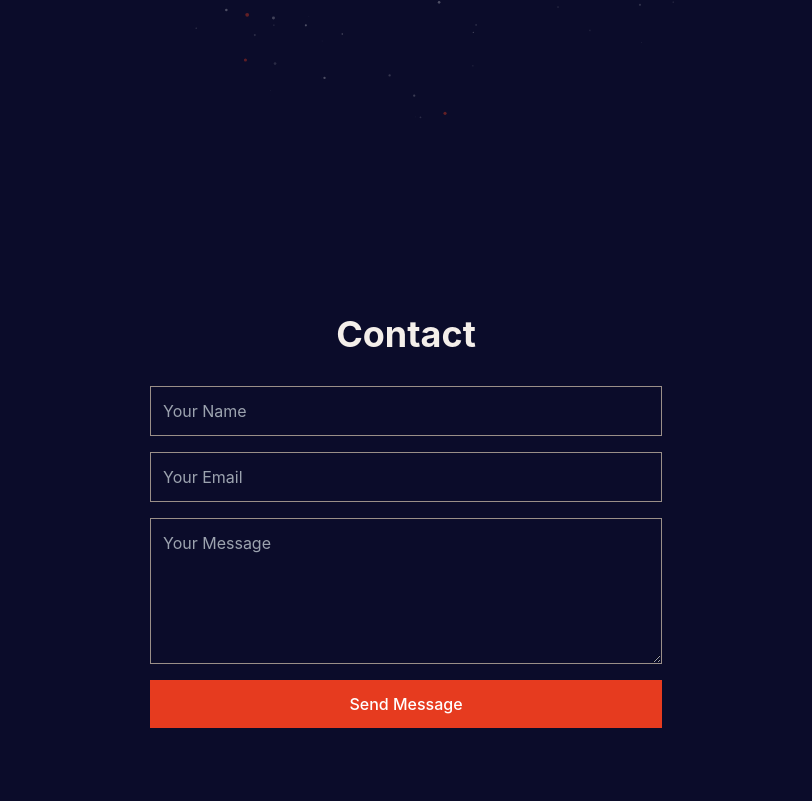
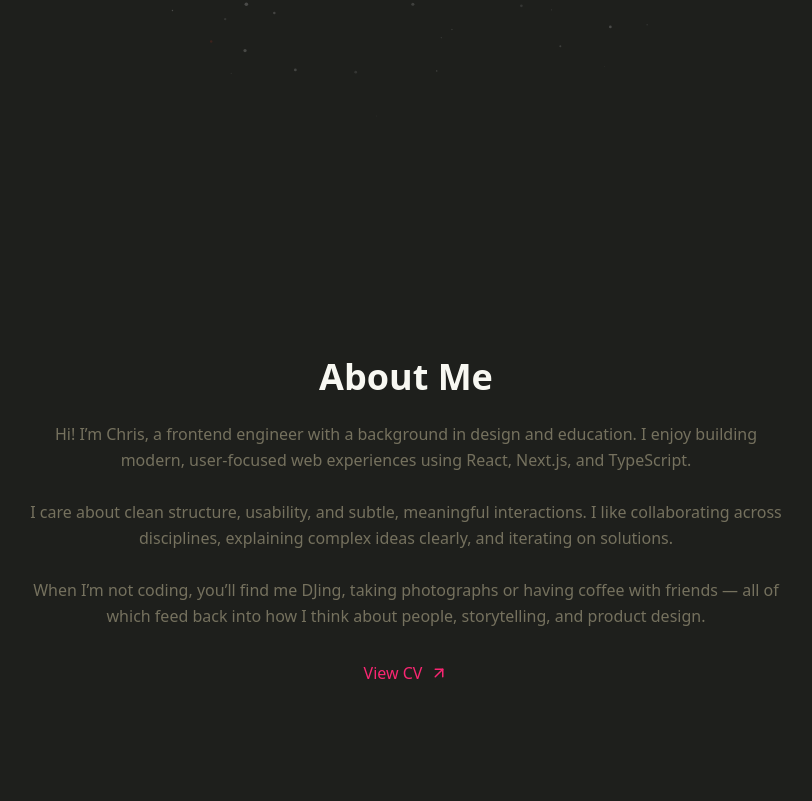
Before and after one commit to Chrisfitzz/MyWebPortfolio, a Next.js app: page / in a window 1280 px wide. Shown: the part 679-1480 px from the top of the page, without its empty margins (234-1046 px from the left). Built offline with nearby package versions, Linux system fonts and the light colour scheme.

Commit message:
Fixed Ts errors for deployment

```diff
--- a/app/globals.css
+++ b/app/globals.css
@@ -3,25 +3,19 @@
 @tailwind utilities;
 
 :root {
-  --bg-main: #0b0c2a; /* deep midnight blue */
-  --accent: #e63b1f; /* crimson */
-  --cream: #f4efea; /* light text */
-  --muted: #9a8f88; /* secondary text */
+  /* Monokai Base (dark background) */
+  --bg-main: #1e1f1c; /* deep monokai slate */
+
+  /* Text colors */
+  --cream: #f8f8f2;    /* soft white */
+  --muted: #75715e;    /* muted olive-grey */
+
+  /* Accent colors */
+  --accent: #f92672;   /* monokai pink (strong but elegant) */
+  --accent-yellow: #e6db74;
+  --accent-green: #a6e22e;
+  --accent-blue: #66d9ef;
+
+  /* Borders + subtle UI elements */
+  --border: #3e3d32;
 }
-
-body {
-  margin: 0;
-  padding: 0;
-  background: var(--bg-main);
-  color: var(--cream);
-  font-family: Inter, system-ui, sans-serif;
-  scroll-behavior: smooth;
-}
-
-html {
-  scroll-snap-type: y mandatory;
-}
-
-section {
-  scroll-snap-align: start;
-}
--- a/components/AboutSection.tsx
+++ b/components/AboutSection.tsx
@@ -1,81 +1,47 @@
 "use client";
 
-import React, { forwardRef, useState } from "react";
+import React, { forwardRef } from "react";
+import { ArrowUpRight } from "lucide-react";
 
-interface ContactSectionProps {
-    id?: string;
-}
+type AboutSectionProps = { id?: string };
 
-const ContactSection = forwardRef<HTMLDivElement, ContactSectionProps>(
-    (props, ref) => {
-        const [formData, setFormData] = useState({
-            name: "",
-            email: "",
-            message: "",
-        });
-
-        const handleChange = (
-            e: React.ChangeEvent<HTMLInputElement | HTMLTextAreaElement>
-        ) => {
-            setFormData({ ...formData, [e.target.name]: e.target.value });
-        };
-
-        const handleSubmit = (e: React.FormEvent) => {
-            e.preventDefault();
-            alert(
-                "Message submitted! (In a real app, this would send an email.)"
-            );
-            setFormData({ name: "", email: "", message: "" });
-        };
-
+const AboutSection = forwardRef<HTMLDivElement, AboutSectionProps>((props, ref) => {
     return (
         <section
             ref={ref}
             id={props.id}
-                className="min-h-screen flex flex-col justify-center items-center px-6 bg-[var(--bg-main)] scroll-snap-start"
+            className="h-screen flex flex-col justify-center items-center text-center px-6 bg-[var(--bg-main)]"
         >
-                <h2 className="text-4xl font-bold mb-8 text-[var(--cream)]">Contact</h2>
-                <form
-                    onSubmit={handleSubmit}
-                    className="flex flex-col gap-4 w-full max-w-lg"
+            <h2 className="text-4xl font-bold mb-6 text-[var(--cream)]">About Me</h2>
+            <p className="max-w-3xl text-[var(--muted)] leading-relaxed">
+                Hi! I’m Chris, a frontend engineer with a background in design and
+                education. I enjoy building modern, user-focused web experiences using
+                React, Next.js, and TypeScript.
+                <br />
+                <br />
+                I care about clean structure, usability, and subtle, meaningful
+                interactions. I like collaborating across disciplines, explaining
+                complex ideas clearly, and iterating on solutions.
+                <br />
+                <br />
+                When I’m not coding, you’ll find me DJing, taking photographs or having
+                coffee with friends — all of which feed back into how I think about
+                people, storytelling, and product design.
+            </p>
+
+            {/* CV link */}
+            <a
+                href="/MyCV.pdf"
+                target="_blank"
+                rel="noopener noreferrer"
+                className="mt-8 inline-flex items-center gap-2 text-[var(--accent)] font-medium hover:text-red-700 transition"
             >
-                    <input
-                        type="text"
-                        name="name"
-                        placeholder="Your Name"
-                        value={formData.name}
-                        onChange={handleChange}
-                        className="p-3 bg-[var(--bg-main)] border border-[var(--muted)] text-[var(--cream)] focus:outline-none"
-                        required
-                    />
-                    <input
-                        type="email"
-                        name="email"
-                        placeholder="Your Email"
-                        value={formData.email}
-                        onChange={handleChange}
-                        className="p-3 bg-[var(--bg-main)] border border-[var(--muted)] text-[var(--cream)] focus:outline-none"
-                        required
-                    />
-                    <textarea
-                        name="message"
-                        placeholder="Your Message"
-                        value={formData.message}
-                        onChange={handleChange}
-                        rows={5}
-                        className="p-3 bg-[var(--bg-main)] border border-[var(--muted)] text-[var(--cream)] focus:outline-none"
-                        required
-                    />
-                    <button
-                        type="submit"
-                        className="px-6 py-3 bg-[var(--accent)] text-white font-medium hover:bg-black transition"
-                    >
-                        Send Message
-                    </button>
-                </form>
+                View CV
+                <ArrowUpRight size={18} />
+            </a>
         </section>
     );
-    }
-);
+});
 
-export default ContactSection;
+AboutSection.displayName = "AboutSection";
+export default AboutSection;
--- a/components/ContactSection.tsx
+++ b/components/ContactSection.tsx
@@ -2,9 +2,7 @@
 
 import React, { forwardRef, useState } from "react";
 
-interface ContactSectionProps {
-  id?: string;
-}
+type ContactSectionProps = { id?: string };
 
 const ContactSection = forwardRef<HTMLDivElement, ContactSectionProps>(
     (props, ref) => {
@@ -22,9 +20,7 @@ const ContactSection = forwardRef<HTMLDivElement, ContactSectionProps>(
 
         const handleSubmit = (e: React.FormEvent) => {
             e.preventDefault();
-        alert(
-            "Message submitted! (In a real app, this would send an email.)"
-        );
+            alert("Message submitted! (Hook this up to Formspree or email API.)");
             setFormData({ name: "", email: "", message: "" });
         };
 
@@ -32,7 +28,7 @@ const ContactSection = forwardRef<HTMLDivElement, ContactSectionProps>(
             <section
                 ref={ref}
                 id={props.id}
-              className="min-h-screen flex flex-col justify-center items-center px-6 bg-[var(--bg-main)] scroll-snap-start"
+                className="min-h-screen flex flex-col justify-center items-center px-6 bg-[var(--bg-main)]"
             >
                 <h2 className="text-4xl font-bold mb-8 text-[var(--cream)]">Contact</h2>
                 <form
@@ -78,4 +74,5 @@ const ContactSection = forwardRef<HTMLDivElement, ContactSectionProps>(
     }
 );
 
+ContactSection.displayName = "ContactSection";
 export default ContactSection;
--- a/components/GalaxyParticles.tsx
+++ b/components/GalaxyParticles.tsx
@@ -3,14 +3,16 @@
 import { useEffect, useRef } from "react";
 
 export default function GalaxyParticles() {
-  const canvasRef = useRef<HTMLCanvasElement>(null);
+  const canvasRef = useRef<HTMLCanvasElement | null>(null);
 
   useEffect(() => {
-    const canvas = canvasRef.current!;
-    const ctx = canvas.getContext("2d")!;
+    const canvas = canvasRef.current;
+    if (!canvas) return;
+    const ctx = canvas.getContext("2d");
+    if (!ctx) return;
+
     let w = window.innerWidth;
     let h = window.innerHeight;
-
     canvas.width = w;
     canvas.height = h;
 
@@ -22,13 +24,12 @@ export default function GalaxyParticles() {
     };
     window.addEventListener("resize", resize);
 
-    // Increased particle count slightly
-    const particles = Array.from({ length: 500 }).map(() => ({
+    const particles = Array.from({ length: 400 }).map(() => ({
       angle: Math.random() * Math.PI * 2,
       radius: Math.random() * Math.min(w, h) * 0.5,
-      speed: 0.0003 + Math.random() * 0.0006,
-      size: Math.random() * 1.2 + 0.3,
-      color: Math.random() > 0.9 ? "crimson" : "white", // slightly more crimson
+      speed: 0.0005 + Math.random() * 0.0007,
+      size: Math.random() * 1.5 + 0.3,
+      color: Math.random() > 0.9 ? "crimson" : "white",
       twinkleOffset: Math.random() * 1000,
     }));
 
@@ -40,21 +41,17 @@ export default function GalaxyParticles() {
         const x = w / 2 + Math.cos(p.angle) * p.radius;
         const y = h / 2 + Math.sin(p.angle) * p.radius;
 
-        // Twinkle effect, more dramatic
         const alpha =
             p.color === "crimson"
-                ? 0.25 + 0.15 * Math.sin(time / 400 + p.twinkleOffset) // base brighter, bigger swing
-                : 0.18 + 0.1 * Math.sin(time / 600 + p.twinkleOffset);
-
-        // Make crimson particles slightly bigger
-        const size = p.color === "crimson" ? p.size * 1.5 : p.size;
+                ? 0.25 + 0.1 * Math.sin(time / 500 + p.twinkleOffset)
+                : 0.15 + 0.05 * Math.sin(time / 700 + p.twinkleOffset);
 
         ctx.beginPath();
-        ctx.arc(x, y, size, 0, Math.PI * 2);
+        ctx.arc(x, y, p.size, 0, Math.PI * 2);
         ctx.fillStyle =
             p.color === "crimson"
-                ? `rgba(230, 59, 31, ${alpha})`
-                : `rgba(255, 255, 255, ${alpha})`;
+                ? `rgba(230,59,31,${alpha})`
+                : `rgba(255,255,255,${alpha})`;
         ctx.fill();
       });
 
@@ -62,7 +59,6 @@ export default function GalaxyParticles() {
     };
 
     requestAnimationFrame(animate);
-
     return () => window.removeEventListener("resize", resize);
   }, []);
 
--- a/components/ProjectSection.tsx
+++ b/components/ProjectSection.tsx
@@ -26,17 +26,15 @@ const sampleProjects: Project[] = [
   },
 ];
 
-interface ProjectsSectionProps {
-  id?: string;
-}
+type ProjectSectionProps = { id?: string };
 
-const ProjectsSection = forwardRef<HTMLDivElement, ProjectsSectionProps>(
+const ProjectSection = forwardRef<HTMLDivElement, ProjectSectionProps>(
     (props, ref) => {
       return (
           <section
               ref={ref}
               id={props.id}
-              className="min-h-screen flex flex-col justify-center items-center text-center px-6 bg-[var(--bg-main)] scroll-snap-start"
+              className="min-h-screen flex flex-col justify-center items-center text-center px-6 bg-[var(--bg-main)]"
           >
             <h2 className="text-4xl font-bold mb-8 text-[var(--cream)]">Projects</h2>
             <div className="grid grid-cols-1 md:grid-cols-2 lg:grid-cols-3 gap-8 max-w-6xl">
@@ -65,4 +63,6 @@ const ProjectsSection = forwardRef<HTMLDivElement, ProjectsSectionProps>(
     }
 );
 
-export default ProjectsSection;
+ProjectSection.displayName = "ProjectSection";
+
+export default ProjectSection;
```
Also changed, not shown: app/page.tsx (+9 -25 lines), components/Header.tsx (+34 -9 lines). Lines whose indentation alone changed are shown as unchanged.
